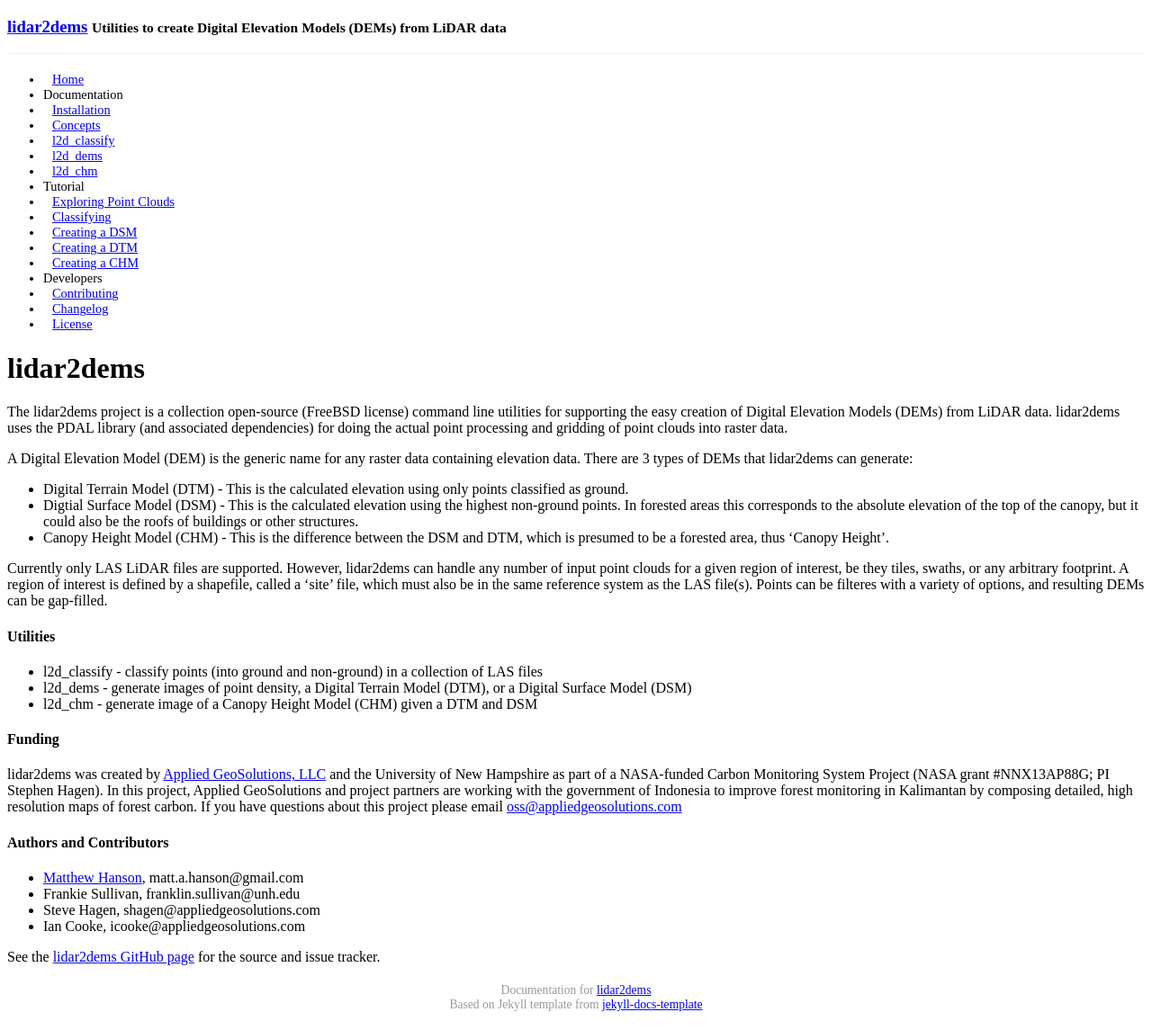
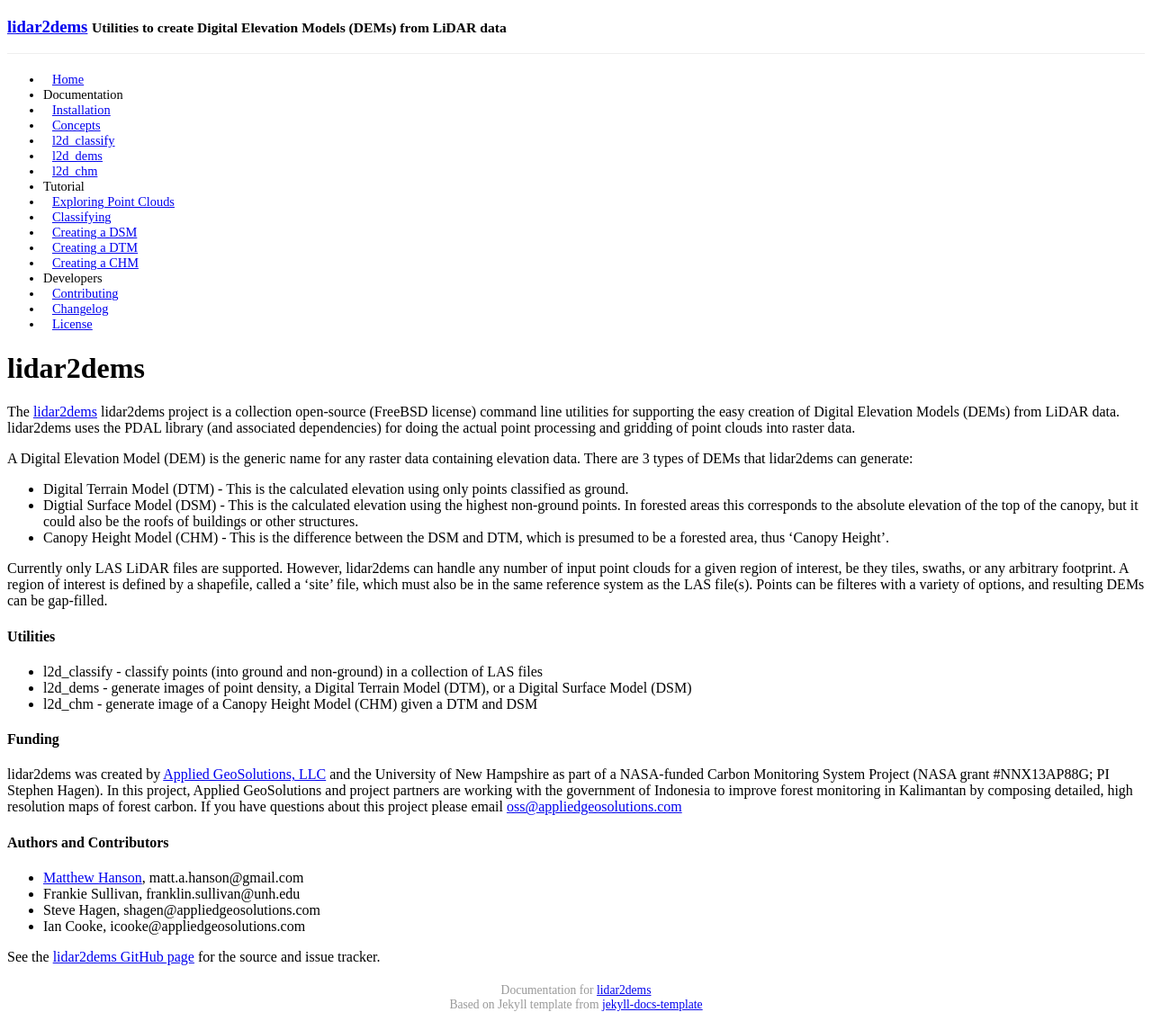
Before and after one commit to Applied-GeoSolutions/lidar2dems, a Jekyll site: the page built from index.md, in a window 1280 px wide. Shown: the whole page at 90% size. Built offline with Jekyll 4.4.1, drawn with Linux system fonts in a browser that asks for light colours; Markdown is read by kramdown in place of the engine named in the settings; a style sheet for code colours, icons or effects is not loaded.

Commit message:
link to github added

```diff
--- a/index.md
+++ b/index.md
@@ -4,7 +4,7 @@ title: "lidar2dems"
 ---
 
 #lidar2dems
-The lidar2dems project is a collection open-source (FreeBSD license) command line utilities for supporting the easy creation of Digital Elevation Models (DEMs) from LiDAR data. lidar2dems uses the PDAL library (and associated dependencies) for doing the actual point processing and gridding of point clouds into raster data.
+The [lidar2dems](http://github.com/Applied-GeoSolutions/lidar2dems) lidar2dems project is a collection open-source (FreeBSD license) command line utilities for supporting the easy creation of Digital Elevation Models (DEMs) from LiDAR data. lidar2dems uses the PDAL library (and associated dependencies) for doing the actual point processing and gridding of point clouds into raster data.
 
 A Digital Elevation Model (DEM) is the generic name for any raster data containing elevation data. There are 3 types of DEMs that lidar2dems can generate:
 
```
